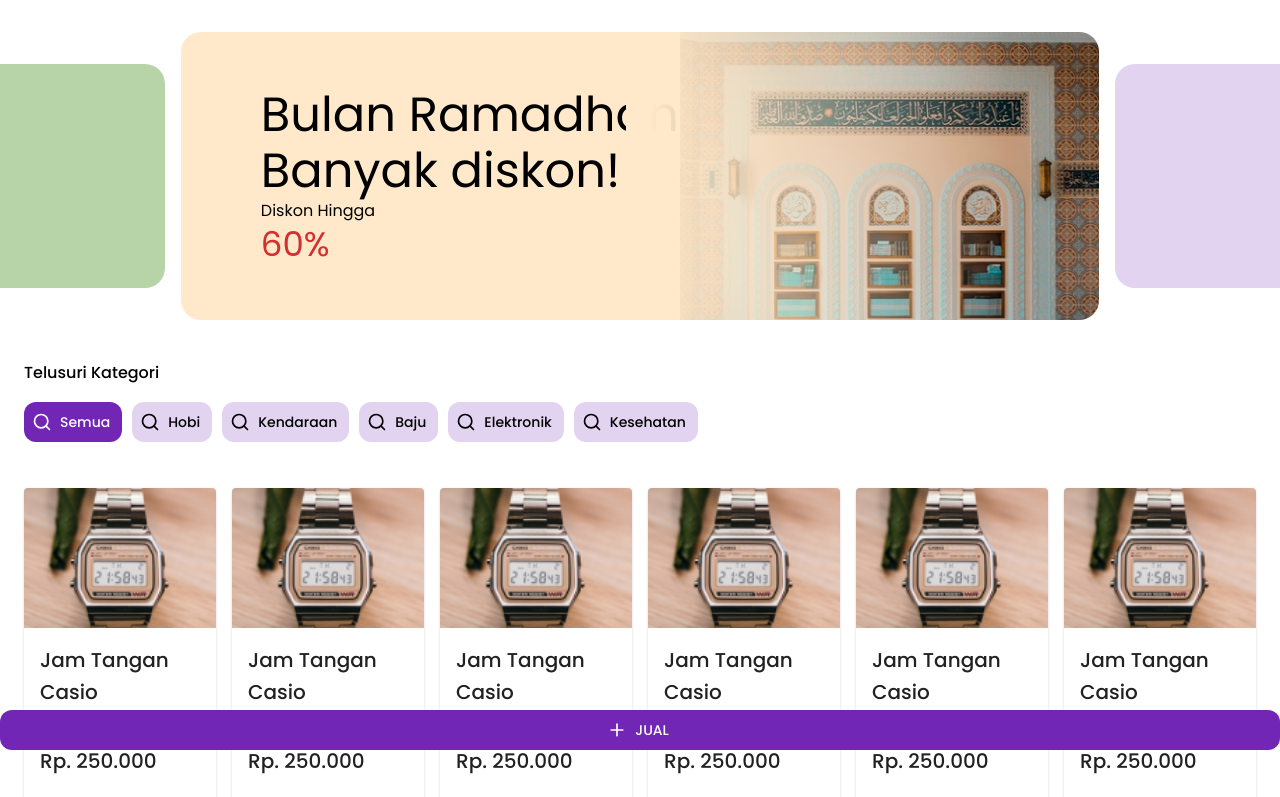
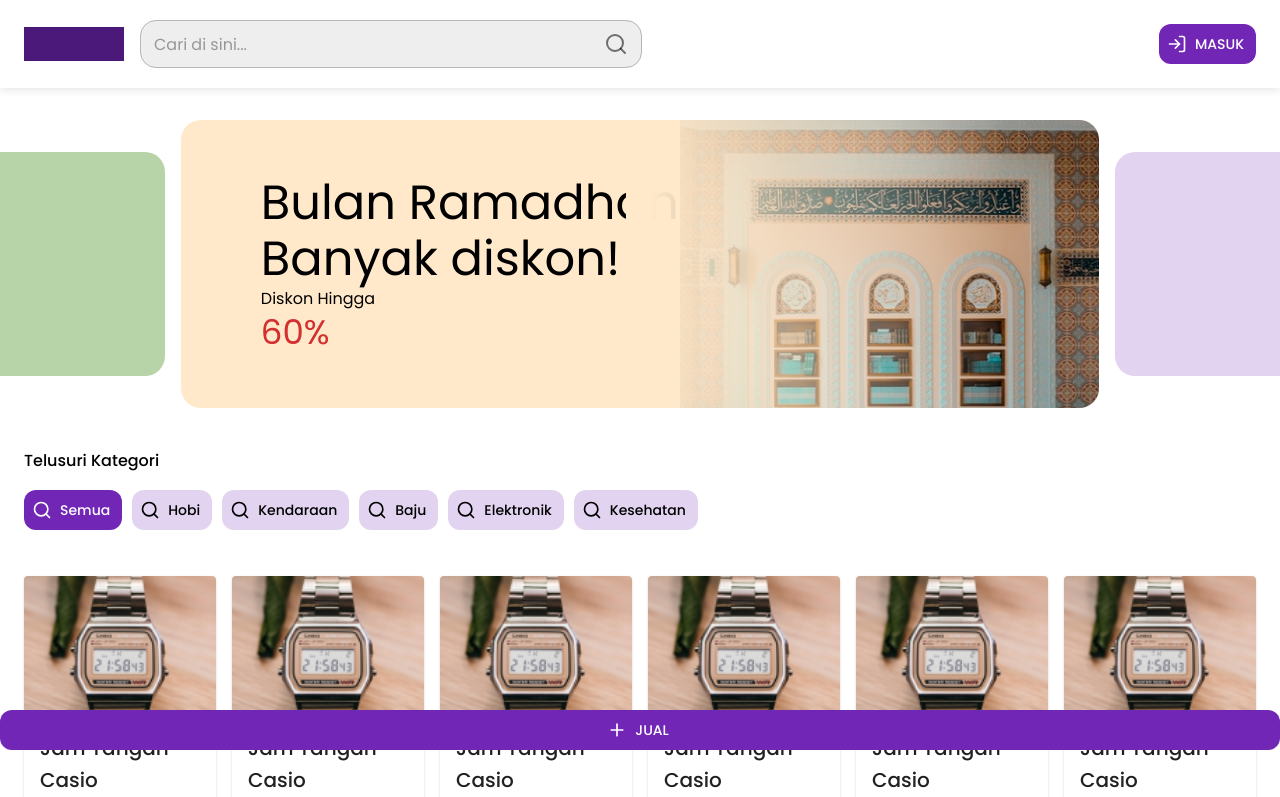
Before and after one commit to 5ECONDHAND/secondhand, a React (Create React App) app in the folder frontend/: page / in a window 1280 px wide. Shown: the top 797 px of the page. Built offline with nearby package versions, Linux system fonts and the light colour scheme.

Commit message:
feat: add navbar & responsive

```diff
--- a/frontend/src/components/atoms/home/banner/Banner.jsx
+++ b/frontend/src/components/atoms/home/banner/Banner.jsx
@@ -5,7 +5,7 @@
   return (
     <>
       <Box sx={{ width: '100%', display: 'flex', justifyContent: 'space-between', alignItems: 'center', marginTop: '32px', gap: '16px' }}>
-        <Box display={{ xs: 'none', md: 'block' }} sx={{ width: '236px', height: '224px', backgroundColor: '#B6D4A8', borderRadius: '0 20px 20px 0' }}></Box>
+        <Box display={{ xs: 'none', sm: 'none', md: 'none', lg: 'block' }} sx={{ width: '236px', height: '224px', backgroundColor: '#B6D4A8', borderRadius: '0 20px 20px 0' }}></Box>
         <Box sx={{ width: '100%', height: '288px', backgroundColor: '#FFE9CA', borderRadius: '20px', display: 'flex', alignItems: 'center', justifyContent: 'space-between', paddingLeft: { xs: '10px', sm: '10px', md: '10px', lg: '80px' } }}>
           <Box sx={{ width: { xs: '100%', md: '100%', lg: '50%' } }}>
             <Typography variant='h3'>Bulan Ramadhan  Banyak diskon!</Typography>
@@ -25,7 +25,7 @@
             />
           </Box>
         </Box>
-        <Box display={{ xs: 'none', md: 'block' }} sx={{ width: '236px', height: '224px', backgroundColor: '#E2D4F0', borderRadius: '20px 0 0 20px' }}></Box>
+        <Box display={{ xs: 'none', sm: 'none', md: 'none', lg: 'block' }} sx={{ width: '236px', height: '224px', backgroundColor: '#E2D4F0', borderRadius: '20px 0 0 20px' }}></Box>
       </Box>
     </>
   )
--- a/frontend/src/components/atoms/home/buttons/Buttons.jsx
+++ b/frontend/src/components/atoms/home/buttons/Buttons.jsx
@@ -13,7 +13,7 @@
     <>
       <Box sx={{ display: 'flex', gap: '10px', marginTop: '16px', flexWrap: 'wrap' }}>
         {type.map(item => (
-          <Button sx={{
+          <Button key={item} sx={{
             borderRadius: '12px',
             backgroundColor: `${active === item ? '#7126B5' : '#E2D4F0'}`,
             color: `${active === item ? 'white' : 'black'}`,
--- a/frontend/src/components/atoms/home/card/CardItem.jsx
+++ b/frontend/src/components/atoms/home/card/CardItem.jsx
@@ -5,7 +5,7 @@
 const CardItem = () => {
   return (
     <>
-      <Card sx={{ maxWidth: 345 }}>
+      <Card sx={{ maxWidth: 345, marginX: 'auto' }}>
         <CardMedia
           component="img"
           height="140"
--- /dev/null
+++ b/frontend/src/components/molecules/global/Navbar.jsx
@@ -0,0 +1,76 @@
+import { Container, Box, Button, FormControl, FormHelperText, OutlinedInput, InputAdornment, IconButton } from '@mui/material'
+import React, { useState } from 'react'
+import { FiLogIn, FiSearch, FiMenu } from 'react-icons/fi'
+
+const SearchField = () => {
+  return (
+    <FormControl
+      sx={{ minWidth: { xs: "30ch", md: "40ch", lg: "50ch" } }}
+    >
+      <OutlinedInput
+        placeholder="Cari di sini..."
+        // onChange={handleChange("nama")}
+        sx={{ borderRadius: "16px", height: '48px', backgroundColor: '#EEEEEE', border: 'gray' }}
+        endAdornment={
+          <InputAdornment position="end" sx={{ mr: '0.5rem' }}>
+            <IconButton
+              edge="end"
+            >
+              <FiSearch />
+            </IconButton>
+          </InputAdornment>
+        }
+      />
+    </FormControl>
+  )
+}
+
+const LoginButton = () => {
+  return (
+    <Button sx={{
+      borderRadius: '12px',
+      backgroundColor: '#7126B5',
+      color: 'white',
+      padding: '8px 12px',
+      ':hover': {
+        bgcolor: '#631fa1',
+        color: 'white'
+      },
+    }} startIcon={<FiLogIn />}>Masuk</Button>
+  )
+}
+
+const Navbar = () => {
+  const [show, setShow] = useState(false)
+  return (
+    <>
+      <Box sx={{ paddingY: '20px', boxShadow: '0px 0px 10px rgba(0, 0, 0, 0.15)' }} >
+        <Container maxWidth='xl' sx={{ display: 'flex', justifyContent: 'space-between', alignItems: 'center' }}>
+          <Box sx={{ display: 'flex', gap: '16px', alignItems: 'center' }}>
+            <Box sx={{ width: '100px', height: '34px', backgroundColor: '#4B1979' }} />
+            <Box display={{ xs: 'none', sm: 'none', md: 'block' }}>
+              <SearchField />
+            </Box>
+          </Box>
+          <Box display={{ xs: 'none', sm: 'none', md: 'block' }}>
+            <LoginButton />
+          </Box>
+          <Box display={{ xs: 'block', sm: 'block', md: 'none', lg: 'none' }}>
+            <FiMenu style={{ cursor: 'pointer' }} size='30px' onClick={() => setShow(!show)} />
+            {show &&
+              <>
+                <Box sx={{ position: 'absolute', top: '77px', left: 0, right: 0, margin: 'auto', backgroundColor: '#f7f7f7', height: '40vh', width: '100vw', display: 'flex', justifyContent: 'center', paddingTop: '30px' }}>
+                  <Box sx={{ display: 'flex', flexDirection: 'column', gap: '30px' }}>
+                    <SearchField />
+                    <LoginButton />
+                  </Box>
+                </Box>
+              </>}
+          </Box>
+        </Container>
+      </Box>
+    </>
+  )
+}
+
+export default Navbar
--- /dev/null
+++ b/frontend/src/components/molecules/index.js
@@ -0,0 +1 @@
+export { default as Navbar } from './global/Navbar'
--- a/frontend/src/pages/home/Home.jsx
+++ b/frontend/src/pages/home/Home.jsx
@@ -2,12 +2,14 @@
 import { Box, Button, Container, Grid, Typography } from '@mui/material';
 import { Banner, Buttons, CardItem } from '../../components/atoms/home';
 import { FiPlus } from 'react-icons/fi';
+import { Navbar } from '../../components/molecules';
 
 
 const Home = () => {
 
   return (
     <>
+      <Navbar />
       <Banner />
       <Container maxWidth='xl' sx={{ marginY: '40px', position: 'relative' }}>
         <Typography variant='h6' sx={{ fontSize: '16px' }}>
```
